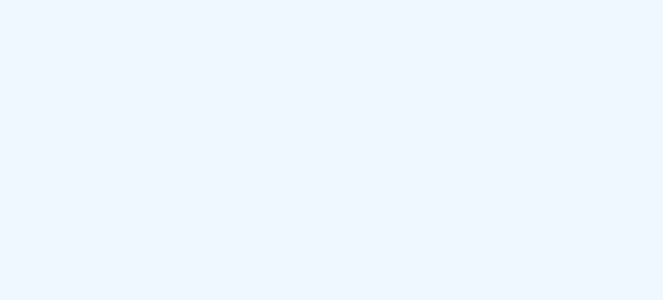
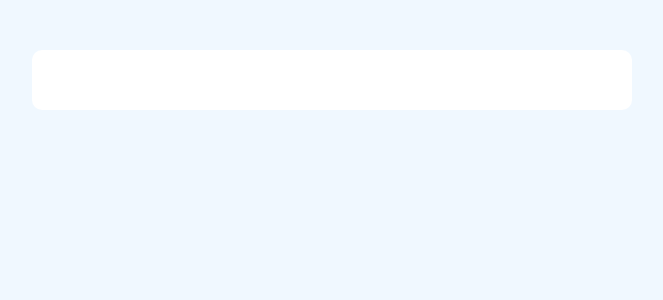
Before and after one commit to solmoonkang/react-basics, a React (Create React App) app: page / in a window 1280 px wide. Shown: the top 300 px of the page, without its empty margins (308-971 px from the left). Built offline with nearby package versions, Linux system fonts and the light colour scheme.

Commit message:
feat: Implement className container and todoBlock in index.css

```diff
--- a/src/index.css
+++ b/src/index.css
@@ -1,3 +1,16 @@
 body {
     background-color: aliceblue;
 }
+
+.container {
+    margin: auto;
+    max-width: 600px;
+}
+
+.todoBlock {
+    padding: 30px;
+    margin-top: 50px;
+    background-color: #fff;
+    border-radius: 10px;
+    box-shadow: -9px 17px 13px rgb(0, 0, 0 / 16%);
+}
```
